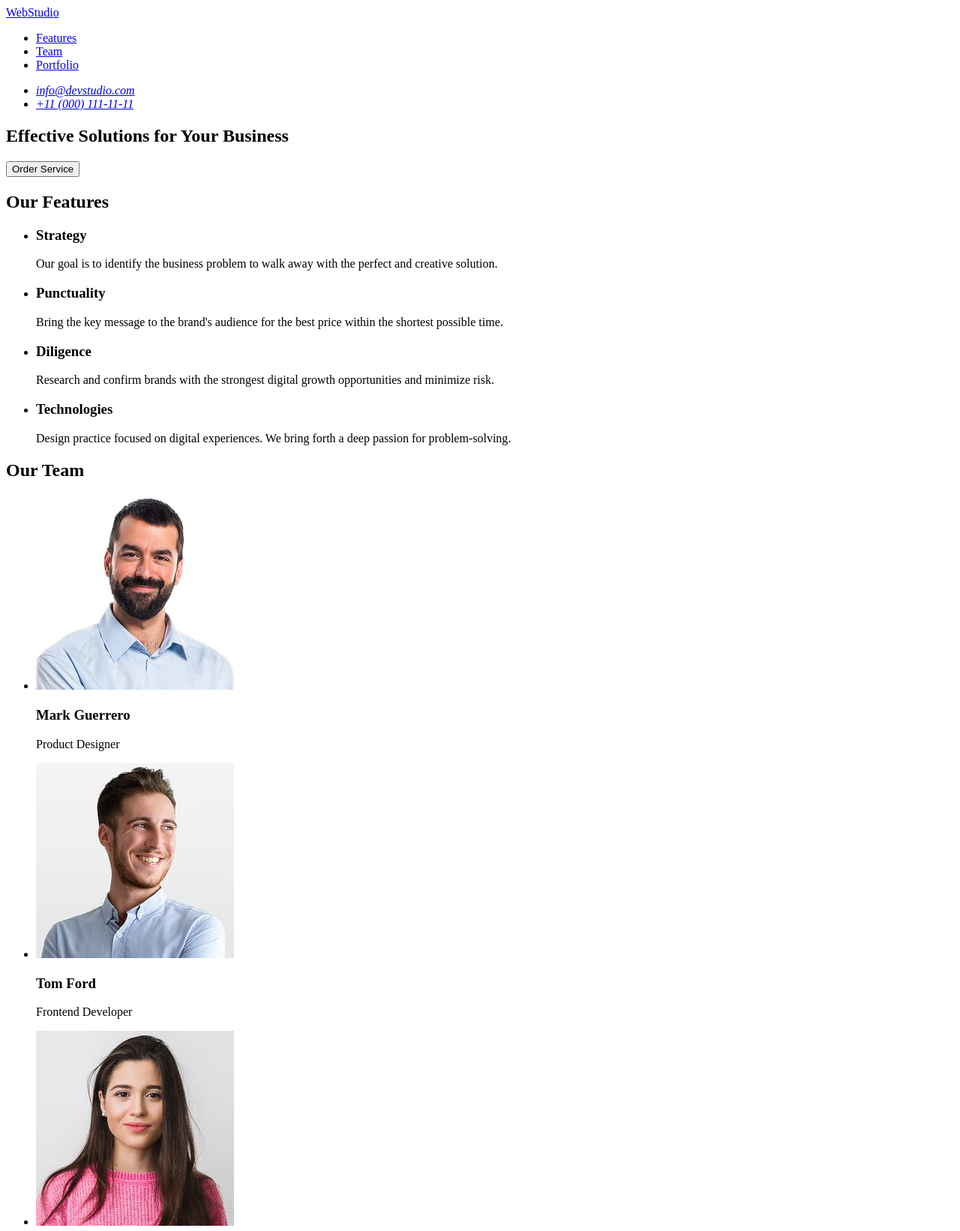
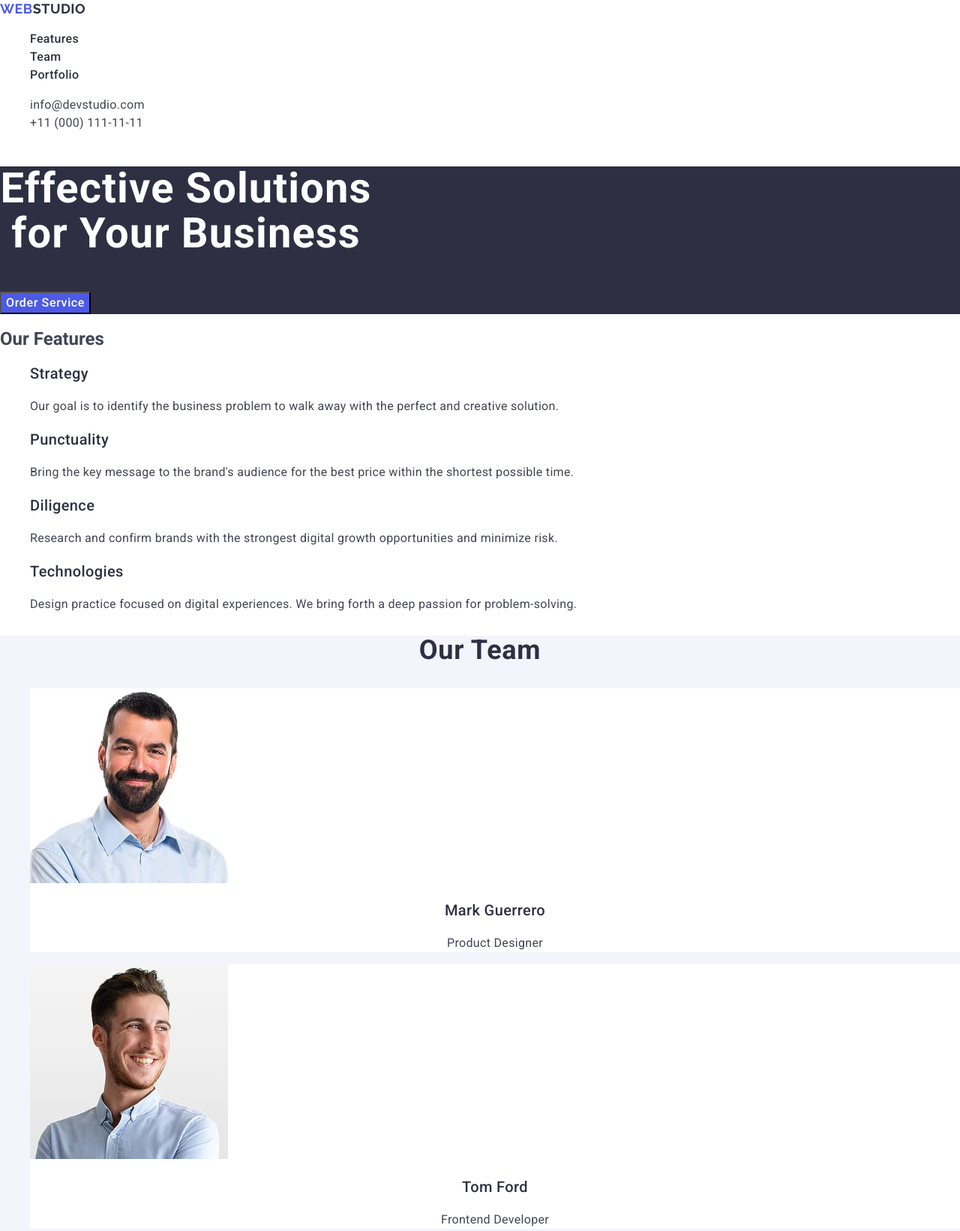
Before and after one commit to Horbunov-Yurii/goit-markup-hw-02, a plain HTML site: page index.html in a window 1280 px wide. Shown: the top 1642 px of the page at 75% size. Drawn offline with nearby package versions, Linux system fonts and the light colour scheme.

Commit message:
first-commit

```diff
--- /dev/null
+++ b/css/common.css
@@ -0,0 +1,20 @@
+ul {
+  list-style: none;
+}
+
+a {
+  text-decoration: none;
+}
+
+button {
+  cursor: pointer;
+}
+
+address {
+  font-style: normal;
+}
+
+body {
+  font-family: "Roboto", sans-serif;
+  color: #434455;
+}
--- /dev/null
+++ b/css/features.css
@@ -0,0 +1,15 @@
+.features-caption {
+  color: var(--NAVY-BLUE, #2e2f42);
+  font-size: 20px;
+  font-weight: 500;
+  line-height: 1.2;
+  letter-spacing: 0.4px;
+}
+
+.features-text {
+  color: var(--SLATE, #434455);
+  font-size: 16px;
+  font-weight: 400;
+  line-height: 1.5;
+  letter-spacing: 0.32px;
+}
--- /dev/null
+++ b/css/footer.css
@@ -0,0 +1,26 @@
+.footer {
+  background: var(--NAVY-BLUE, #2e2f42);
+}
+
+.footer-logo {
+  color: var(--CLOUD, #f4f4fd);
+  font-family: Raleway;
+  font-size: 18px;
+  font-weight: 700;
+  line-height: 1.33;
+  letter-spacing: 0.54px;
+  text-transform: uppercase;
+}
+
+.footer-web {
+  color: var(--IRIS, #4d5ae5);
+}
+
+.footer-text {
+  align-self: stretch;
+  color: var(--CLOUD, #f4f4fd);
+  font-size: 16px;
+  font-weight: 400;
+  line-height: 1.5;
+  letter-spacing: 0.32px;
+}
--- /dev/null
+++ b/css/header.css
@@ -0,0 +1,37 @@
+.header-logo {
+  color: var(--NAVY-BLUE, #2e2f42);
+  font-family: Raleway;
+  font-size: 18px;
+  font-weight: 700;
+  line-height: 1.33;
+  letter-spacing: 0.54px;
+  text-transform: uppercase;
+}
+
+.header-web {
+  color: var(--IRIS, #4d5ae5);
+}
+
+.header-link {
+  align-self: stretch;
+  color: var(--NAVY-BLUE, #2e2f42);
+  font-size: 16px;
+  font-weight: 500;
+  line-height: 1.5;
+  letter-spacing: 0.32px;
+}
+
+
+
+.header-contact {
+  align-self: stretch;
+  color: var(--SLATE, #434455);
+  font-size: 16px;
+  line-height: 1.5;
+  letter-spacing: 0.32px;
+}
+
+.header-contact:hover,
+.header-contact:focus{
+    color: var(--OCEAN, #404BBF);
+}
--- /dev/null
+++ b/css/hero.css
@@ -0,0 +1,24 @@
+.hero {
+  background: var(--NAVY-BLUE, #2e2f42);
+  align-items: center;
+}
+
+.hero-title {
+  max-width: 496px;
+  color: var(--WHITE, #fff);
+  text-align: center;
+  font-size: 56px;
+  font-weight: 700;
+  line-height: 1.07;
+  letter-spacing: 1.12px;
+}
+
+.hero-btn {
+  flex-shrink: 0;
+  color: var(--WHITE, #fff);
+  font-size: 16px;
+  font-weight: 500;
+  line-height: 1.5;
+  letter-spacing: 0.64px;
+  background: var(--IRIS, #4d5ae5);
+}
--- /dev/null
+++ b/css/main.css
@@ -0,0 +1,7 @@
+@import './common.css';
+@import './header.css';
+@import './hero.css';
+@import './features.css';
+@import './team.css';
+@import './portfolio.css';
+@import './footer.css';
--- /dev/null
+++ b/css/portfolio.css
@@ -0,0 +1,23 @@
+.portfolio-title {
+  color: var(--NAVY-BLUE, #2e2f42);
+  text-align: center;
+  font-size: 36px;
+  font-weight: 700;
+  line-height: 1.11;
+  letter-spacing: 0.72px;
+}
+
+.portfolio-text {
+  color: var(--NAVY-BLUE, #2e2f42);
+  font-size: 20px;
+  font-weight: 500;
+  line-height: 1.2;
+  letter-spacing: 0.4px;
+}
+
+.portfolio-desk {
+  color: var(--SLATE, #434455);
+  font-size: 16px;
+  line-height: 1.5;
+  letter-spacing: 0.32px;
+}
--- /dev/null
+++ b/css/team.css
@@ -0,0 +1,36 @@
+.team {
+  background: var(--CLOUD, #f4f4fd);
+  align-items: center;
+}
+
+.team-title {
+  color: var(--NAVY-BLUE, #2e2f42);
+  text-align: center;
+  font-size: 36px;
+  font-weight: 700;
+  line-height: 1.11;
+  letter-spacing: 0.72px;
+}
+
+.team-item {
+  background: var(--WHITE, #fff);
+}
+
+.team-name {
+  align-self: stretch;
+  color: var(--NAVY-BLUE, #2e2f42);
+  text-align: center;
+  font-size: 20px;
+  font-weight: 500;
+  line-height: 1.2;
+  letter-spacing: 0.4px;
+}
+
+.team-text {
+  align-self: stretch;
+  color: var(--SLATE, #434455);
+  text-align: center;
+  font-size: 16px;
+  line-height: 1.5;
+  letter-spacing: 0.32px;
+}
--- a/index.html
+++ b/index.html
@@ -8,107 +8,208 @@
     />
     <meta name="viewport" content="width=device-width, initial-scale=1.0" />
     <title>WebStudio | Digital Solutions for Your Business</title>
+    <link rel="preconnect" href="https://fonts.googleapis.com" />
+    <link rel="preconnect" href="https://fonts.gstatic.com" crossorigin />
+    <link
+      href="https://fonts.googleapis.com/css2?family=Raleway:wght@700&family=Roboto:wght@400;500;700&display=swap"
+      rel="stylesheet"
+    />
+    <link
+      rel="stylesheet"
+      href="https://cdnjs.cloudflare.com/ajax/libs/modern-normalize/3.0.1/modern-normalize.min.css"
+      integrity="sha512-q6WgHqiHlKyOqslT/lgBgodhd03Wp4BEqKeW6nNtlOY4quzyG3VoQKFrieaCeSnuVseNKRGpGeDU3qPmabCANg=="
+      crossorigin="anonymous"
+      referrerpolicy="no-referrer"
+    />
+    <link rel="stylesheet" href="./css/main.css">
   </head>
   <body>
-    <header id="header">
-      <a href="./index.html">WebStudio</a>
-      <nav>
-        <ul>
-          <li><a href="#features">Features</a></li>
-          <li><a href="#team">Team</a></li>
-          <li><a href="#portfolio">Portfolio</a></li>
+    <header class="header" id="header">
+      <a class="header-logo" href="./index.html"
+        ><span class="header-web">Web</span>Studio</a
+      >
+      <nav class="header-navigatoiin">
+        <ul class="header-list">
+          <li class="header-item">
+            <a class="header-link" href="#features">Features</a>
+          </li>
+          <li class="header-item">
+            <a class="header-link" href="#team">Team</a>
+          </li>
+          <li class="header-item">
+            <a class="header-link" href="#portfolio">Portfolio</a>
+          </li>
         </ul>
       </nav>
-      <address>
-        <ul>
-          <li><a href="mailto:info@devstudio.com">info@devstudio.com</a></li>
-          <li><a href="tel:+110001111111">+11 (000) 111-11-11</a></li>
+      <address class="header-contacts">
+        <ul class="header-items">
+          <li class="header-elem">
+            <a class="header-contact" href="mailto:info@devstudio.com"
+              >info@devstudio.com</a
+            >
+          </li>
+          <li class="header-elem">
+            <a class="header-contact" href="tel:+110001111111"
+              >+11 (000) 111-11-11</a
+            >
+          </li>
         </ul>
       </address>
     </header>
     <main>
-      <section id="hero">
-        <h1>Effective Solutions for Your Business</h1>
-        <button type="button">Order Service</button>
+      <section class="hero" id="hero">
+        <h1 class="hero-title">Effective Solutions for Your Business</h1>
+        <button class="hero-btn" type="button">Order Service</button>
       </section>
-      <section id="features">
-        <h2>Our Features</h2>
-        <ul>
-          <li>
-            <h3>Strategy</h3>
-            <p>
+      <section class="features" id="features">
+        <h2 class="features-title">Our Features</h2>
+        <ul class="features-list">
+          <li class="features-item">
+            <h3 class="features-caption">Strategy</h3>
+            <p class="features-text">
               Our goal is to identify the business problem to walk away with the
               perfect and creative solution.
             </p>
           </li>
-          <li>
-            <h3>Punctuality</h3>
-            <p>
+          <li class="features-item">
+            <h3 class="features-caption">Punctuality</h3>
+            <p class="features-text">
               Bring the key message to the brand's audience for the best price
               within the shortest possible time.
             </p>
           </li>
-          <li>
-            <h3>Diligence</h3>
-            <p>
+          <li class="features-item">
+            <h3 class="features-caption">Diligence</h3>
+            <p class="features-text">
               Research and confirm brands with the strongest digital growth
               opportunities and minimize risk.
             </p>
           </li>
-          <li>
-            <h3>Technologies</h3>
-            <p>
+          <li class="features-item">
+            <h3 class="features-caption">Technologies</h3>
+            <p class="features-text">
               Design practice focused on digital experiences. We bring forth a
               deep passion for problem-solving.
             </p>
           </li>
         </ul>
       </section>
-      <section id="team">
-        <h2>Our Team</h2>
-        <ul>
-          <li>
+      <section class="team" id="team">
+        <h2 class="team-title">Our Team</h2>
+        <ul class="team-list">
+          <li class="team-item">
             <img
+              class="team-image"
               src="./images/team-1.jpg"
               alt="Mark Guerrero Product Designer"
               width="264"
             />
-            <h3>Mark Guerrero</h3>
-            <p>Product Designer</p>
+            <h3 class="team-name">Mark Guerrero</h3>
+            <p class="team-text">Product Designer</p>
           </li>
-          <li>
+          <li class="team-item">
             <img
+              class="team-image"
               src="./images/team-2.jpg"
               alt="Tom Ford Frontend Developer"
               width="264"
             />
-            <h3>Tom Ford</h3>
-            <p>Frontend Developer</p>
+            <h3 class="team-name">Tom Ford</h3>
+            <p class="team-text">Frontend Developer</p>
           </li>
-          <li>
+          <li class="team-item">
             <img
+              class="team-image"
               src="./images/team-3.jpg"
               alt="Camila Garcia Marketing"
               width="264"
             />
-            <h3>Camila Garcia</h3>
-            <p>Marketing</p>
+            <h3 class="team-name">Camila Garcia</h3>
+            <p class="team-text">Marketing</p>
           </li>
-          <li>
+          <li class="team-item">
             <img
+              class="team-image"
               src="./images/team-4.jpg"
               alt="Daniel Wilson UI Designer"
               width="264"
             />
-            <h3>Daniel Wilson</h3>
-            <p>UI Designer</p>
+            <h3 class="team-name">Daniel Wilson</h3>
+            <p class="team-text">UI Designer</p>
+          </li>
+        </ul>
+      </section>
+      <section class="portfolio">
+        <h2 class="portfolio-title">Our Portfolio</h2>
+        <ul class="portfolio-list">
+          <li class="portfolio-item">
+            <img
+              src="./images/banking.jpg"
+              alt="Banking"
+              width="360"
+              class="portfolio-images"
+            />
+            <h3 class="portfolio-text">Banking App</h3>
+            <p class="portfolio-desk">App</p>
+          </li>
+          <li class="portfolio-item">
+            <img
+              src="./images/cashless.jpg"
+              alt="Cashless"
+              width="360"
+              class="portfolio-images"
+            />
+            <h3 class="portfolio-text">Cashless Payment</h3>
+            <p class="portfolio-desk">Marketing</p>
+          </li>
+          <li class="portfolio-item">
+            <img
+              src="./images/meditation.jpg"
+              alt="Meditation"
+              width="360"
+              class="portfolio-images"
+            />
+            <h3 class="portfolio-text">Meditation App</h3>
+            <p class="portfolio-desk">App</p>
+          </li>
+          <li class="portfolio-item">
+            <img
+              src="./images/taxi.jpg"
+              alt="Taxi"
+              width="360"
+              class="portfolio-images"
+            />
+            <h3 class="portfolio-text">Taxi Service</h3>
+            <p class="portfolio-desk">Marketing</p>
+          </li>
+          <li class="portfolio-item">
+            <img
+              src="./images/screen.jpg"
+              alt="Screen"
+              width="360"
+              class="portfolio-images"
+            />
+            <h3 class="portfolio-text">Screen Illustrations</h3>
+            <p class="portfolio-desk">Design</p>
+          </li>
+          <li class="portfolio-item">
+            <img
+              src="./images/online.jpg"
+              alt="Online"
+              width="360"
+              class="portfolio-images"
+            />
+            <h3 class="portfolio-text">Online Courses</h3>
+            <p class="portfolio-desk">Marketing</p>
           </li>
         </ul>
       </section>
     </main>
-    <footer id="footer">
-      <a href="./index.html">WebStudio</a>
-      <p>
+    <footer class="footer" id="footer">
+      <a class="footer-logo" href="./index.html"
+        ><span class="footer-web">Web</span>Studio</a
+      >
+      <p class="footer-text">
         Increase the flow of customers and sales for your business with digital
         marketing & growth solutions.
       </p>
```
Also changed, not shown: images/banking.jpg (added), images/cashless.jpg (added), images/meditation.jpg (added), images/online.jpg (added), images/screen.jpg (added), images/taxi.jpg (added), 1 other file.
